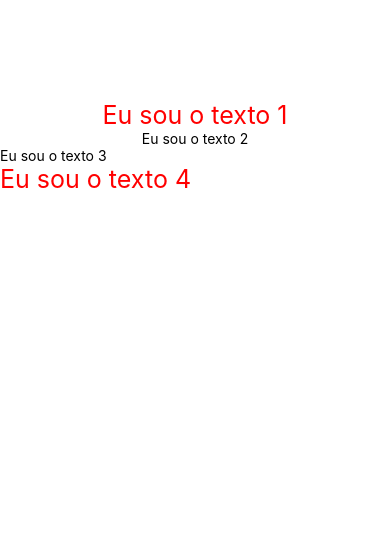
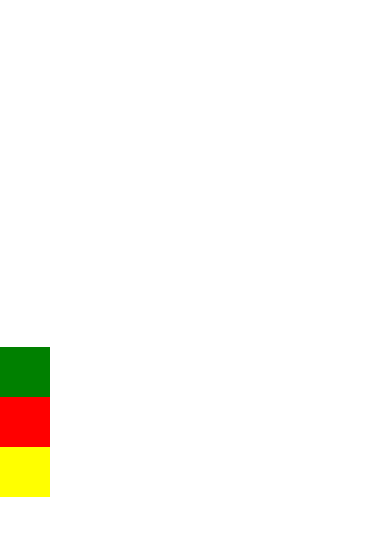
Before and after one commit to Ricardo-Lucena-Clear/React-Native-Basic, a React Native app: screen / in a window 390 px wide. Shown: the top 536 px of the page. Built offline with nearby package versions, Linux system fonts and the light colour scheme.

Commit message:
Flexbox and Alignments

```diff
--- a/App.js
+++ b/App.js
@@ -1,32 +1,16 @@
 import React, {Component} from "react";
-import { View, Text, StyleSheet } from "react-native";
+import { View, Text } from "react-native";
 
 class App extends Component{
 
   render(){
     return (
-      <View style={styles.area}>
-       <Text style={[styles.textoPrincipal, styles.alinhaTexto]}>Eu sou o texto 1</Text>
-       <Text style={styles.alinhaTexto}>Eu sou o texto 2</Text>
-       <Text>Eu sou o texto 3</Text>
-       <Text style={styles.textoPrincipal}>Eu sou o texto 4</Text>
+      <View style={{flex:1, flexDirection: 'column', alignItems: "flex-start", justifyContent: "center"}}>
+        <View style={{width: 50, height: 50, backgroundColor: "green"}}></View>
+        <View style={{width: 50, height: 50, backgroundColor: "red"}}></View>
+        <View style={{width: 50, height: 50, backgroundColor: "yellow"}}></View>
       </View>
     )
   }
 }
-
-const styles = StyleSheet.create({
-  area:{
-    marginTop: 100
-  },
-  textoPrincipal:{
-    fontSize: 25,
-    color: "red"
-  },
-  alinhaTexto:{
-    textAlign: "center"
-  },
-})
-
-
 export default App;
```
